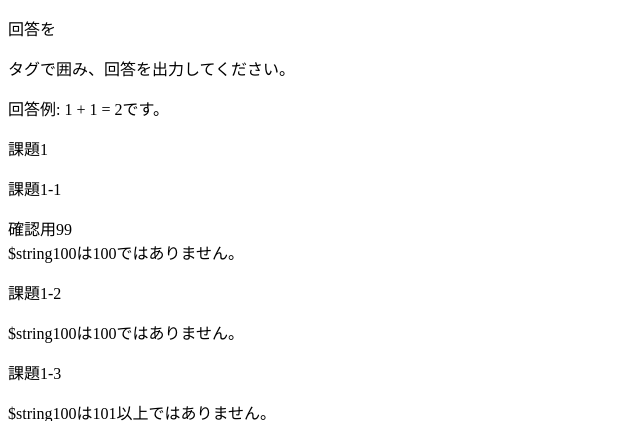
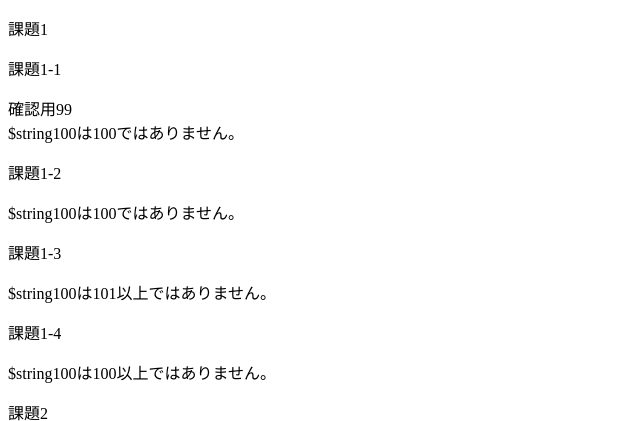
Before and after one commit to Tomoaki-s1211/Tomoaki-s1211, a PHP site: page /taskBranch.php in a window 1280 px wide. Shown: the top 421 px of the page, without its empty margins (0-640 px from the left). Run offline with PHP 8.4, Linux system fonts and the light colour scheme.

Commit message:
課題提出 PHP - 条件文 再提出

```diff
--- a/taskBranch/taskBranch.php
+++ b/taskBranch/taskBranch.php
@@ -6,10 +6,6 @@
     <meta http-equiv="X-UA-Compatible" content="ie=edge">
     <title>taskBranch</title>
 </head>
-<body>
-    <p><?php echo('回答を<p>タグで囲み、回答を出力してください。'); ?></p>
-    <p><?php echo('回答例: 1 + 1 = ' . (1 + 1) . 'です。'); ?></p>
-</body>
 <body>
     <?php
         echo('<p>課題1</p>');
```
